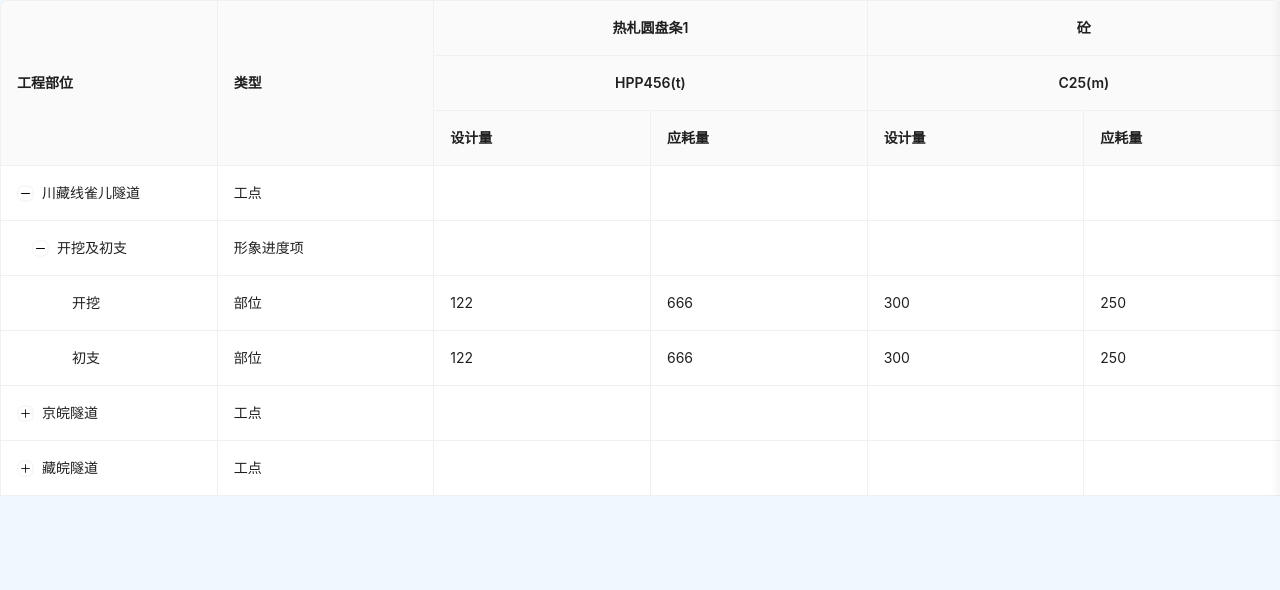
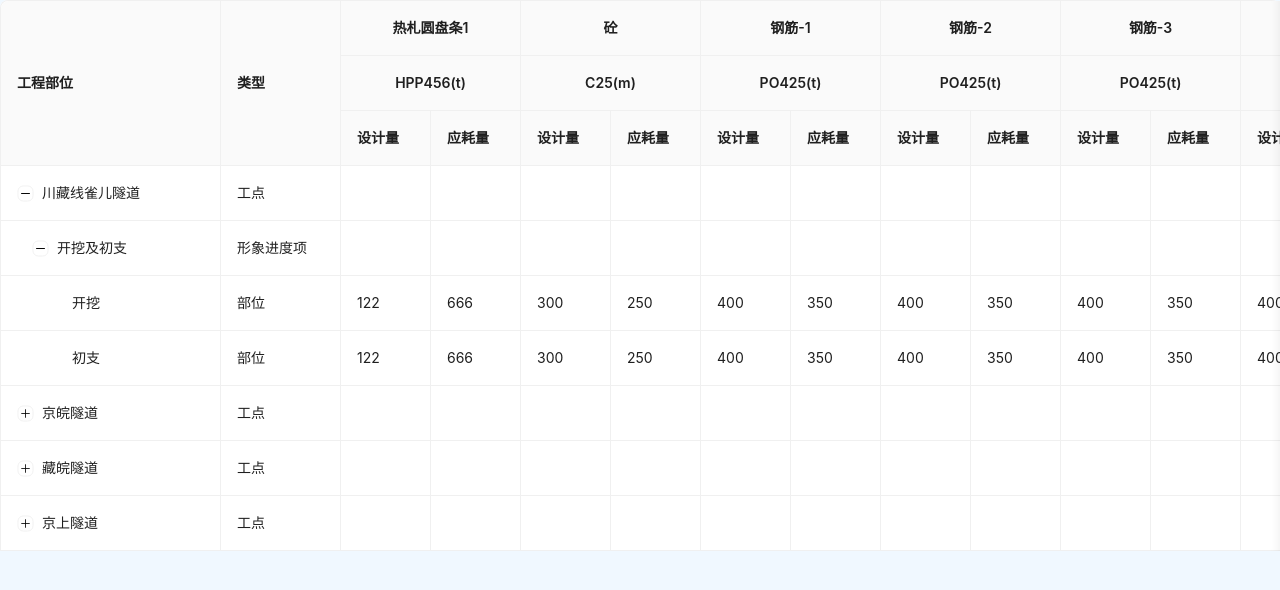
Before and after one commit to maoyln/myReactProjectTemplate, a React (Create React App) app: page /customLazyTreeTable in a window 1280 px wide. Shown: the top 590 px of the page. Built offline with nearby package versions, Linux system fonts and the light colour scheme; the HTML template or start-up script is replaced by a standard one.

Commit message:
增加了控数据的动态列

```diff
--- a/src/pages/CustomLazyTreeTable/generateMockData.ts
+++ b/src/pages/CustomLazyTreeTable/generateMockData.ts
@@ -12,12 +12,14 @@ export const baseColumns = [
     dataIndex: "title",
     key: "title",
     fixed: "left",
+    width: '220px'
   },
   {
     title: "类型",
     dataIndex: "typeName",
     key: "typeName",
     fixed: "left",
+    width: '120px'
   },
 ];
 
@@ -25,6 +27,7 @@ export const dynamicColumn = [
   {
     key: '1', // 过滤使用
     title: "热札圆盘条1",
+    width: '180px',
     children: [
       {
         title: "HPP456(t)",
@@ -33,11 +36,13 @@ export const dynamicColumn = [
             title: "设计量",
             dataIndex: "HPP456_design",
             key: "HPP456_design",
+            width: '90px',
           },
           {
             title: "应耗量",
             dataIndex: "HPP456_actual",
             key: "HPP456_actual",
+            width: '90px',
           },
         ],
       },
@@ -47,6 +52,7 @@ export const dynamicColumn = [
   {
     key: '2', // 过滤使用
     title: "热札圆盘条2",
+    width: '180px',
     children: [
       {
         title: "HPP123(t)",
@@ -55,11 +61,13 @@ export const dynamicColumn = [
             title: "设计量",
             dataIndex: "HPP123_design",
             key: "HPP123_design",
+            width: '90px',
           },
           {
             title: "应耗量",
             dataIndex: "HPP123_actual",
             key: "HPP123_actual",
+            width: '90px',
           },
         ],
       },
@@ -69,6 +77,7 @@ export const dynamicColumn = [
   {
     key: '3', // 过滤使用
     title: "热札圆盘条3",
+    width: '180px',
     children: [
       {
         title: "HPP555(t)",
@@ -77,11 +86,13 @@ export const dynamicColumn = [
             title: "设计量",
             dataIndex: "HPP555_design",
             key: "HPP555_design",
+            width: '90px',
           },
           {
             title: "应耗量",
             dataIndex: "HPP555_actual",
             key: "HPP555_actual",
+            width: '90px',
           },
         ],
       },
@@ -91,6 +102,7 @@ export const dynamicColumn = [
   {
     key: '1', // 过滤使用
     title: "砼",
+    width: '180px',
     children: [
       {
         title: "C25(m)",
@@ -99,11 +111,13 @@ export const dynamicColumn = [
             title: "设计量",
             dataIndex: "C25_design",
             key: "C25_design",
+            width: '90px',
           },
           {
             title: "应耗量",
             dataIndex: "C25_actual",
             key: "C25_actual",
+            width: '90px',
           },
         ],
       },
@@ -113,6 +127,7 @@ export const dynamicColumn = [
   {
     key: '2', // 过滤使用
     title: "水泥",
+    width: '180px',
     children: [
       {
         title: "PO425(t)",
@@ -121,11 +136,13 @@ export const dynamicColumn = [
             title: "设计量",
             dataIndex: "PO425_design",
             key: "PO425_design",
+            width: '90px',
           },
           {
             title: "应耗量",
             dataIndex: "PO425_actual",
             key: "PO425_actual",
+            width: '90px',
           },
         ],
       },
@@ -135,6 +152,7 @@ export const dynamicColumn = [
   {
     key: '3', // 过滤使用
     title: "钢筋",
+    width: '180px',
     children: [
       {
         title: "PO425(t)",
@@ -143,11 +161,312 @@ export const dynamicColumn = [
             title: "设计量",
             dataIndex: "PO425_design",
             key: "PO425_design",
+            width: '90px',
           },
           {
             title: "应耗量",
             dataIndex: "PO425_actual",
             key: "PO425_actual",
+            width: '90px',
+          },
+        ],
+      },
+      // 更多动态列定义...
+    ],
+  },
+  {
+    key: '1', // 过滤使用
+    title: "钢筋-1",
+    width: '180px',
+    children: [
+      {
+        title: "PO425(t)",
+        children: [
+          {
+            title: "设计量",
+            dataIndex: "PO425_design",
+            key: "PO425_design",
+            width: '90px',
+          },
+          {
+            title: "应耗量",
+            dataIndex: "PO425_actual",
+            key: "PO425_actual",
+            width: '90px',
+          },
+        ],
+      },
+      // 更多动态列定义...
+    ],
+  },
+  {
+    key: '1', // 过滤使用
+    title: "钢筋-2",
+    width: '180px',
+    children: [
+      {
+        title: "PO425(t)",
+        children: [
+          {
+            title: "设计量",
+            dataIndex: "PO425_design",
+            key: "PO425_design",
+            width: '90px',
+          },
+          {
+            title: "应耗量",
+            dataIndex: "PO425_actual",
+            key: "PO425_actual",
+            width: '90px',
+          },
+        ],
+      },
+      // 更多动态列定义...
+    ],
+  },
+  {
+    key: '1', // 过滤使用
+    title: "钢筋-3",
+    width: '180px',
+    children: [
+      {
+        title: "PO425(t)",
+        children: [
+          {
+            title: "设计量",
+            dataIndex: "PO425_design",
+            key: "PO425_design",
+            width: '90px',
+          },
+          {
+            title: "应耗量",
+            dataIndex: "PO425_actual",
+            key: "PO425_actual",
+            width: '90px',
+          },
+        ],
+      },
+      // 更多动态列定义...
+    ],
+  },
+  {
+    key: '1', // 过滤使用
+    title: "钢筋-1",
+    width: '180px',
+    children: [
+      {
+        title: "PO425(t)",
+        children: [
+          {
+            title: "设计量",
+            dataIndex: "PO425_design",
+            key: "PO425_design",
+            width: '90px',
+          },
+          {
+            title: "应耗量",
+            dataIndex: "PO425_actual",
+            key: "PO425_actual",
+            width: '90px',
+          },
+        ],
+      },
+      // 更多动态列定义...
+    ],
+  },
+  {
+    key: '1', // 过滤使用
+    title: "钢筋-2",
+    width: '180px',
+    children: [
+      {
+        title: "PO425(t)",
+        children: [
+          {
+            title: "设计量",
+            dataIndex: "PO425_design",
+            key: "PO425_design",
+            width: '90px',
+          },
+          {
+            title: "应耗量",
+            dataIndex: "PO425_actual",
+            key: "PO425_actual",
+            width: '90px',
+          },
+        ],
+      },
+      // 更多动态列定义...
+    ],
+  },
+  {
+    key: '1', // 过滤使用
+    title: "钢筋-3",
+    width: '180px',
+    children: [
+      {
+        title: "PO425(t)",
+        children: [
+          {
+            title: "设计量",
+            dataIndex: "PO425_design",
+            key: "PO425_design",
+            width: '90px',
+          },
+          {
+            title: "应耗量",
+            dataIndex: "PO425_actual",
+            key: "PO425_actual",
+            width: '90px',
+          },
+        ],
+      },
+      // 更多动态列定义...
+    ],
+  },
+  {
+    key: '1', // 过滤使用
+    title: "钢筋-1",
+    width: '180px',
+    children: [
+      {
+        title: "PO425(t)",
+        children: [
+          {
+            title: "设计量",
+            dataIndex: "PO425_design",
+            key: "PO425_design",
+            width: '90px',
+          },
+          {
+            title: "应耗量",
+            dataIndex: "PO425_actual",
+            key: "PO425_actual",
+            width: '90px',
+          },
+        ],
+      },
+      // 更多动态列定义...
+    ],
+  },
+  {
+    key: '1', // 过滤使用
+    title: "钢筋-2",
+    children: [
+      {
+        title: "PO425(t)",
+        children: [
+          {
+            title: "设计量",
+            dataIndex: "PO425_design",
+            key: "PO425_design",
+            width: '90px',
+          },
+          {
+            title: "应耗量",
+            dataIndex: "PO425_actual",
+            key: "PO425_actual",
+            width: '90px',
+          },
+        ],
+      },
+      // 更多动态列定义...
+    ],
+  },
+  {
+    key: '1', // 过滤使用
+    title: "钢筋-3",
+    width: '180px',
+    children: [
+      {
+        title: "PO425(t)",
+        children: [
+          {
+            title: "设计量",
+            dataIndex: "PO425_design",
+            key: "PO425_design",
+            width: '90px',
+          },
+          {
+            title: "应耗量",
+            dataIndex: "PO425_actual",
+            key: "PO425_actual",
+            width: '90px',
+          },
+        ],
+      },
+      // 更多动态列定义...
+    ],
+  },
+  {
+    key: '1', // 过滤使用
+    title: "钢筋-1",
+    width: '180px',
+    children: [
+      {
+        title: "PO425(t)",
+        children: [
+          {
+            title: "设计量",
+            dataIndex: "PO425_design",
+            key: "PO425_design",
+            width: '90px',
+          },
+          {
+            title: "应耗量",
+            dataIndex: "PO425_actual",
+            key: "PO425_actual",
+            width: '90px',
+          },
+        ],
+      },
+      // 更多动态列定义...
+    ],
+  },
+  {
+    key: '1', // 过滤使用
+    title: "钢筋-2",
+    width: '180px',
+    children: [
+      {
+        title: "PO425(t)",
+        children: [
+          {
+            title: "设计量",
+            dataIndex: "PO425_design",
+            key: "PO425_design",
+            width: '90px',
+          },
+          {
+            title: "应耗量",
+            dataIndex: "PO425_actual",
+            key: "PO425_actual",
+            width: '90px',
+          },
+        ],
+      },
+      // 更多动态列定义...
+    ],
+  },
+  {
+    key: '1', // 过滤使用
+    title: "钢筋-3",
+    width: '180px',
+    children: [
+      {
+        title: "PO425(t)",
+        children: [
+          {
+            title: "设计量",
+            dataIndex: "PO425_design",
+            key: "PO425_design",
+            width: '90px',
+          },
+          {
+            title: "应耗量",
+            dataIndex: "PO425_actual",
+            key: "PO425_actual",
+            width: '90px',
           },
         ],
       },
@@ -175,6 +494,13 @@ export const workingPointList: DataNode[] = [
   {
     key: "3",
     title: "藏皖隧道",
+    typeName: "工点",
+    type: 'workingPoint',
+    children: [],
+  },
+  {
+    key: "4",
+    title: "京上隧道",
     typeName: "工点",
     type: 'workingPoint',
     children: [],
--- a/src/pages/CustomLazyTreeTable/utils.ts
+++ b/src/pages/CustomLazyTreeTable/utils.ts
@@ -1,4 +1,4 @@
-import { DataNode, workingPointTree } from "./generateMockData";
+import { DataNode, workingPointTree, workingPointList } from "./generateMockData";
 
 /**
  * 获取动态数据
@@ -9,9 +9,8 @@ export const handleFetchData = (key?: string): Promise<DataNode> => {
   return new Promise((resolve) => {
     setTimeout(() => {
       const currentData = workingPointTree.find((item) => item.key === key);
-      let data: DataNode = {
-        key: "",
-        children: []
+      let data: DataNode | any = {
+        ...(workingPointList.find((item) => item.key === key)),
       };
       if (currentData) {
         data = { ...currentData };
```
